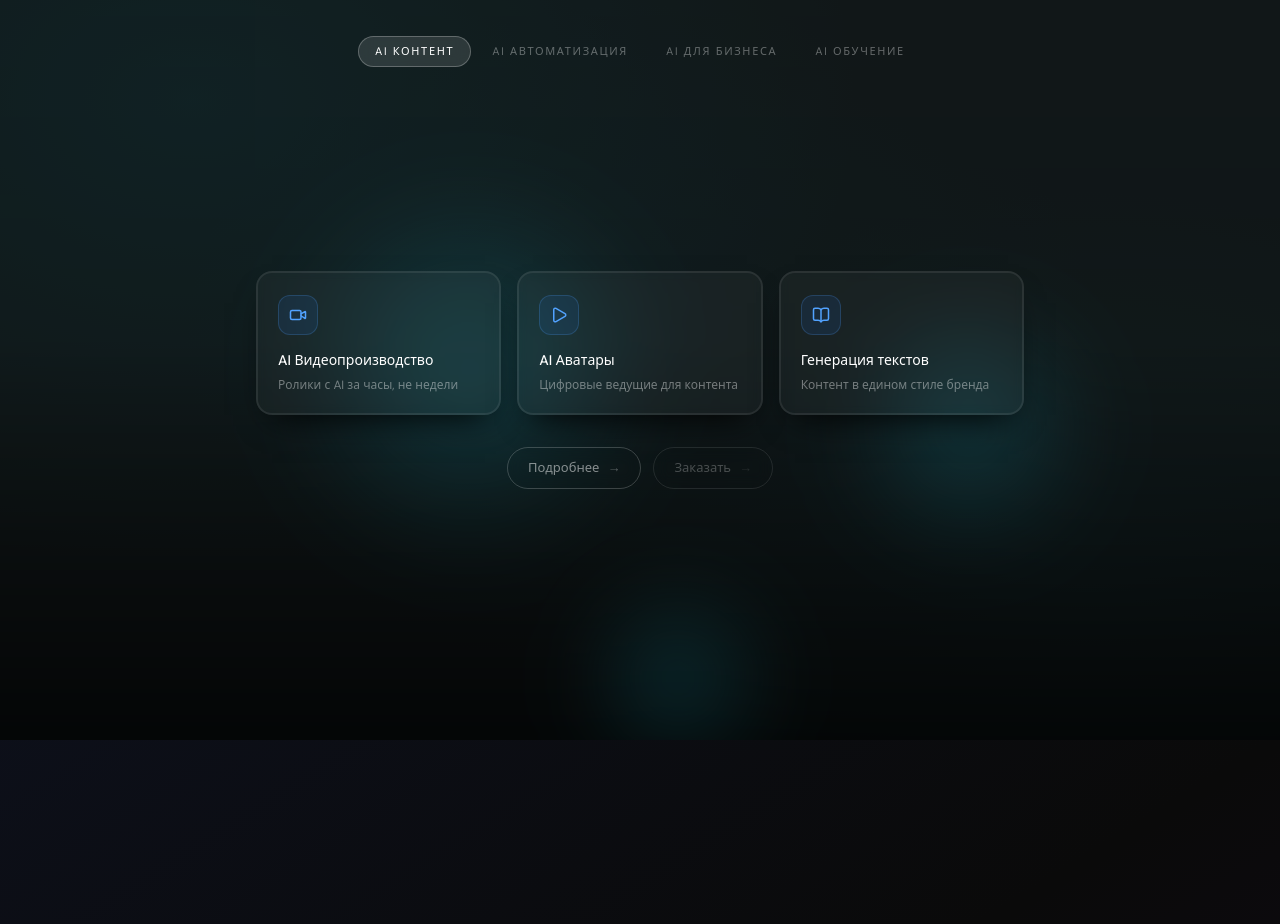
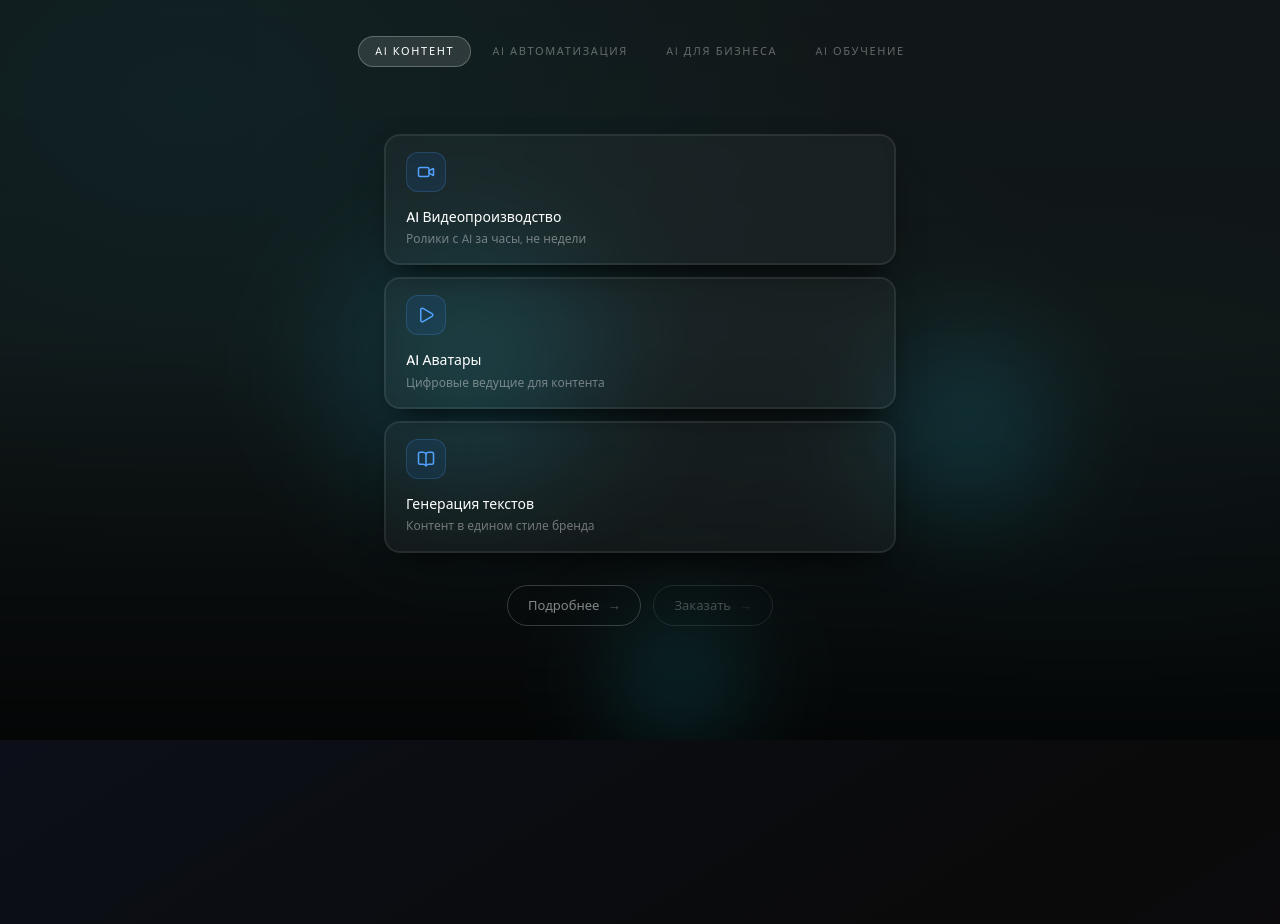
Before and after one commit to clubberok13-byte/Clubbero13, a React (Vite) app: page / in a window 1280 px wide. Shown: the part 860-1784 px from the top of the page. Built offline with nearby package versions, Linux system fonts and the light colour scheme.

Commit message:
Service cards: vertical stack layout

```diff
--- a/src/App.tsx
+++ b/src/App.tsx
@@ -653,23 +653,19 @@ function ServiceTabsPanel({ activeTabIdx, onTabChange, onDetail, onContact }: {
           transition={{ duration: 0.35, ease: [0.16, 1, 0.3, 1] }}
         >
           {/* Cards */}
-          <div className="flex gap-4 overflow-x-auto pb-2 -mx-6 px-6 w-full
-                          sm:mx-0 sm:px-0 sm:overflow-x-visible sm:pb-0
-                          sm:grid sm:grid-cols-3 sm:max-w-3xl">
+          <div className="flex flex-col gap-3 w-full max-w-lg">
             {section.services.map((svc) => {
               const Icon = svc.icon
               return (
-                <div key={svc.name} className="shrink-0 w-[260px] sm:w-auto">
-                  <GlowCard glowColor="blue" customSize className="w-full py-5 px-5 flex items-start gap-4">
-                    <div className="w-10 h-10 rounded-xl flex items-center justify-center shrink-0 mt-0.5 bg-blue-500/10 border border-blue-400/20">
+                <GlowCard key={svc.name} glowColor="blue" customSize className="w-full py-4 px-5 flex items-center gap-4">
+                  <div className="w-10 h-10 rounded-xl flex items-center justify-center shrink-0 bg-blue-500/10 border border-blue-400/20">
                     <Icon size={18} className="text-blue-400" />
                   </div>
                   <div>
-                      <p className="text-white text-[14px] font-medium leading-snug mb-1.5">{svc.name}</p>
+                    <p className="text-white text-[14px] font-medium leading-snug mb-1">{svc.name}</p>
                     <p className="text-white/40 text-[12px] leading-snug">{svc.desc}</p>
                   </div>
                 </GlowCard>
-                </div>
               )
             })}
           </div>
```
Lines whose indentation alone changed are shown as unchanged.
